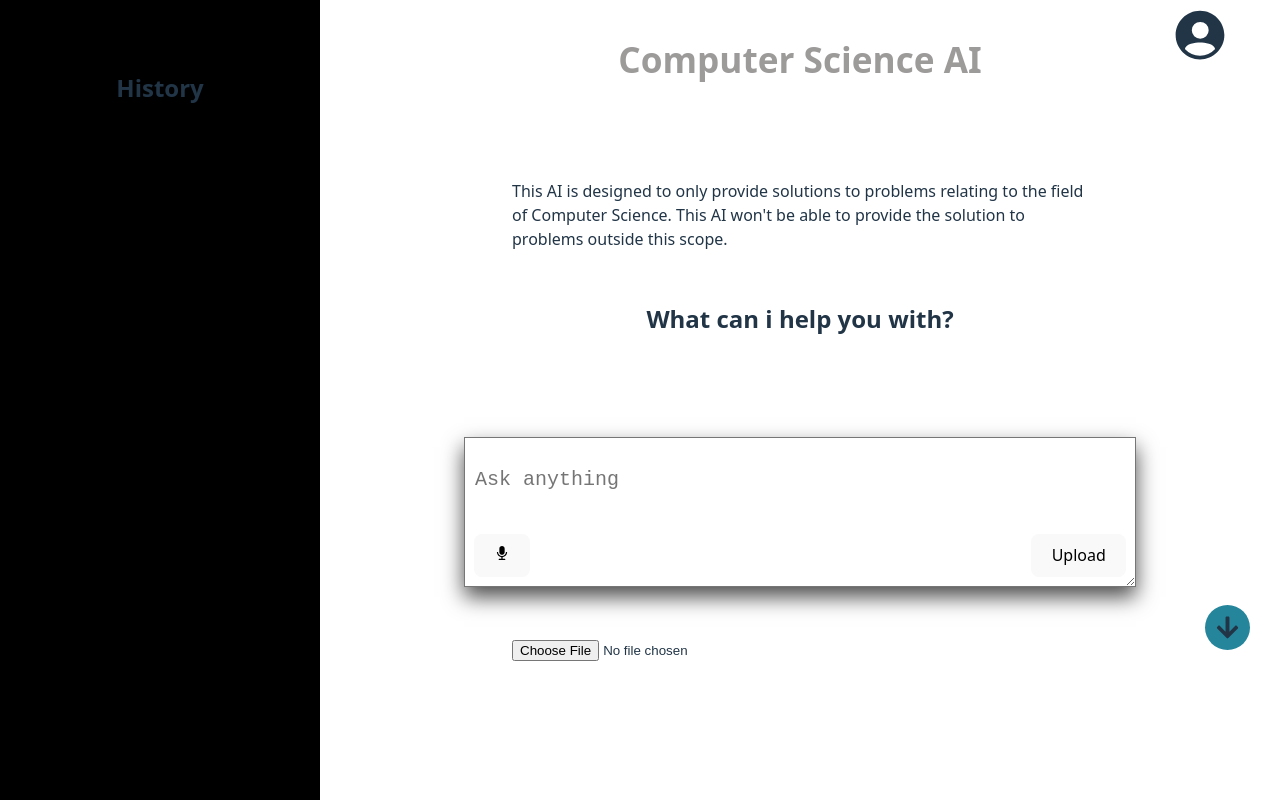
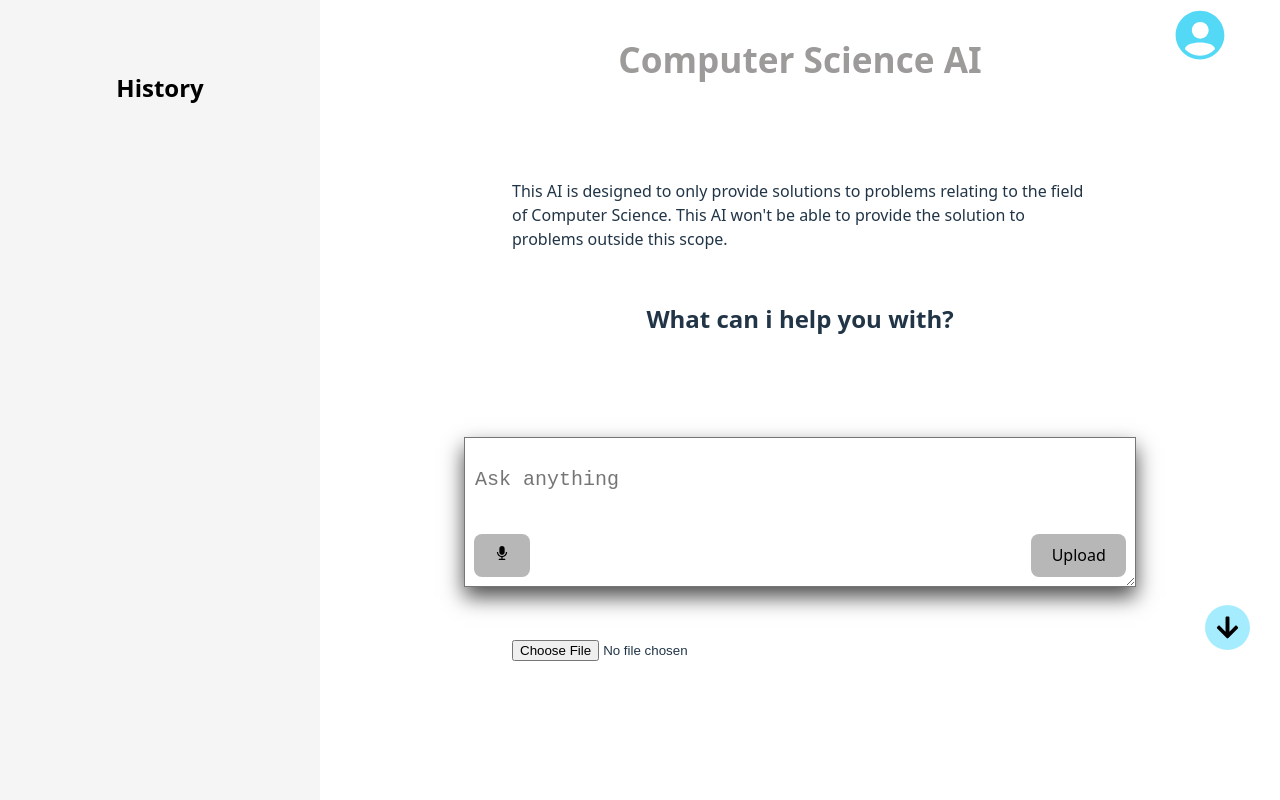
Before and after one commit to Mharvix10/AI, a React (Vite) app in the folder client/: page /homepage in a window 1280 px wide. Built offline with nearby package versions, Linux system fonts and the light colour scheme.

Commit message:
light mode ui update

```diff
--- a/client/src/index.css
+++ b/client/src/index.css
@@ -43,7 +43,8 @@ h1 {
 }
 .downBtn{
   border-radius: 100px ;
-  background-color: rgb(37, 133, 155);
+  background-color: rgb(165, 237, 254);
+  color: black;
   padding: 10px;
   position: absolute;
   bottom: 150px;
@@ -51,7 +52,6 @@ h1 {
   transition: 0.3s ease-in;
 }
 .downBtn:hover{
-  border: 2px solid rgb(174, 5, 174);
   background-color: rgba(37, 133, 155, 0.778)
 }
 
@@ -261,6 +261,7 @@ h2{
 }
 .whiteBg{
   background-color: black;
+  color: white;
   padding: 10px 0px;
   border: 1px solid blue;
 }
@@ -281,11 +282,12 @@ h2{
   position: fixed;
   top: 0;
   left: 0;
-  background-color: rgb(52, 50, 50);
+  background-color: rgb(38, 38, 38);
   color: rgb(255, 255, 255);
   z-index: 10000;
   padding: 10px;
   overflow-y: auto;
+  border-right: #535bf2 2px solid;
 }
 .closeBtn{
   position: sticky;
@@ -328,7 +330,30 @@ li{
     color: #747bff;
   }
   button {
-    background-color: #f9f9f9;
+    background-color: rgb(184, 183, 183);
+  }
+  .smallInput{
+    background-color: whitesmoke;
+    color: black;
+  }
+  .navigation{
+    background-color: whitesmoke;
+    color: black;
+  }
+  .textArea{
+    color: black;
+  }
+  .promptField{
+    background-color: rgba(128, 128, 128, 0.637);
+    color: black;
+  }
+  .responseField{
+    background-color: whitesmoke;
+    color: black;
+  }
+  .profile{
+    color: rgb(83, 216, 246);
+    background-color: white;
   }
 }
 
@@ -359,7 +384,7 @@ li{
     width: 90%;
   }
   h1{
-    font-size: 25px;
+    font-size: 30px;
   }
   .container{
     width: 90%;
```
Also changed, not shown: 1 other file (tests, documents, lock files or other folders).
